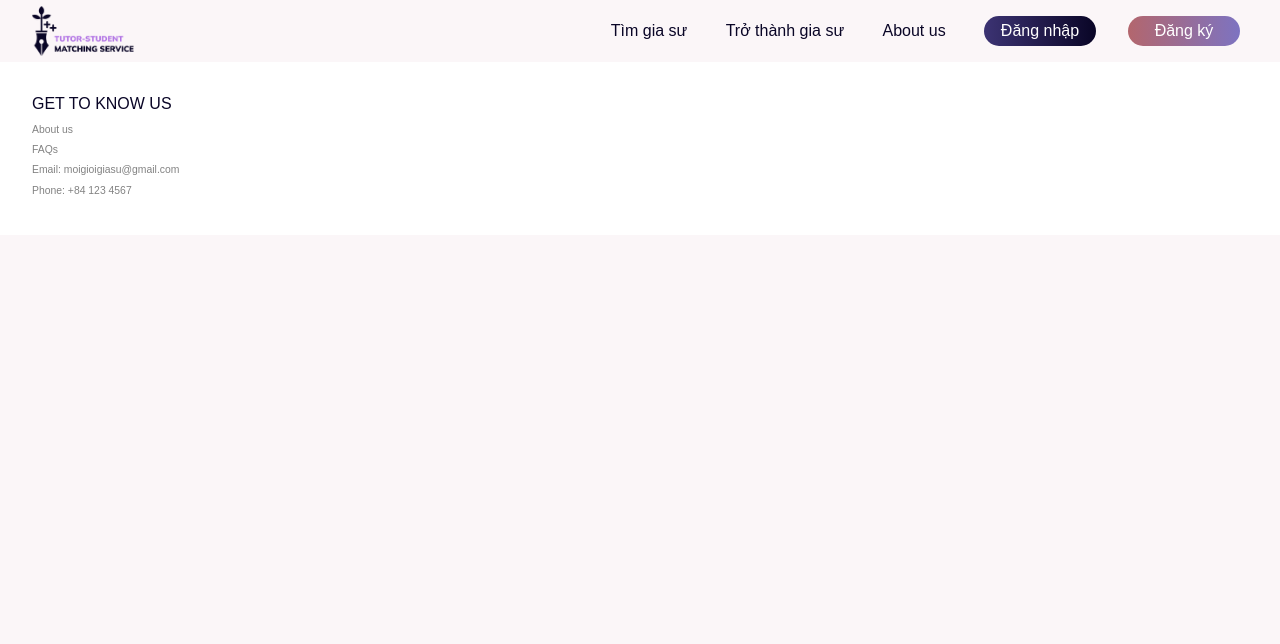
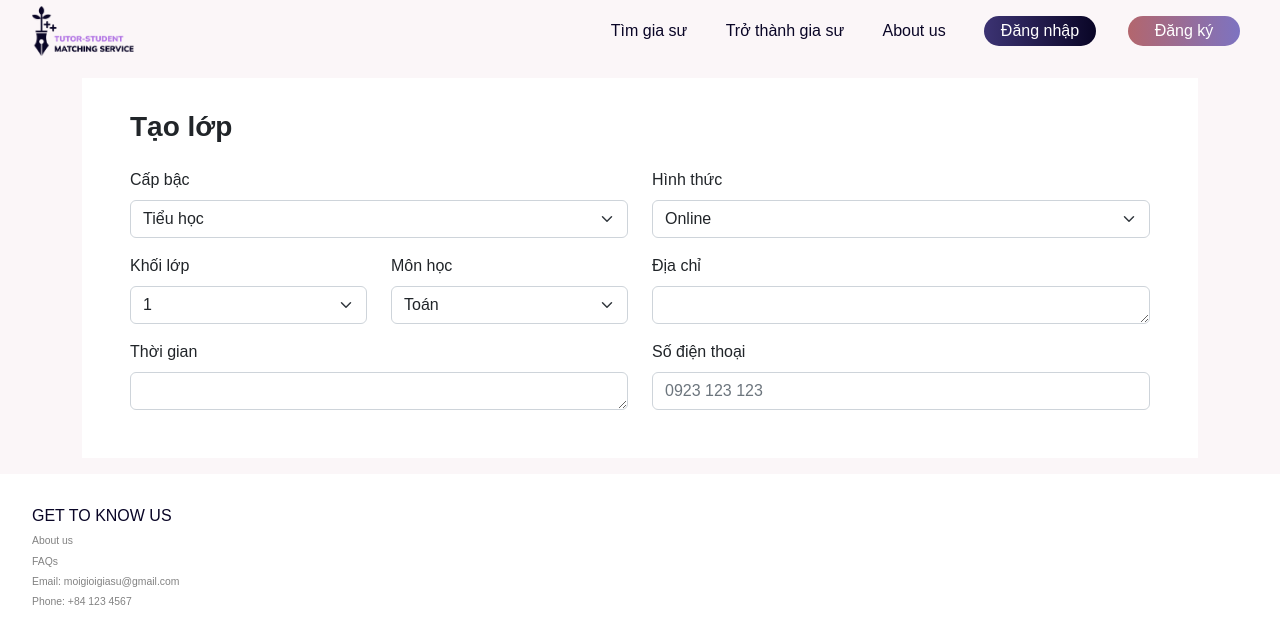
Before and after one commit to thanhhung270502/tutor-student-fe, a React (Create React App) app: page /create_class in a window 1280 px wide. Shown: the top 644 px of the page. Built offline with nearby package versions, Linux system fonts and the light colour scheme.

Commit message:
Create class

```diff
--- a/src/App.js
+++ b/src/App.js
@@ -4,6 +4,10 @@ import Layout from '~/components/Layout/DefaultLayout/Layout';
 
 import Home from './pages/Home/Home.js'
 import ClassList from './pages/ClassList/ClassList'
+import Login from './pages/Login/index.js';
+import SignUp from './pages/SignUp/index.js';
+import Createclass from './pages/CreateClass/index.js';
+
 
 function App() {
     return (
@@ -12,6 +16,9 @@ function App() {
             <Routes>
                 <Route path="/" element={<Home />} />
                 <Route path="/classlist" element={<ClassList />} />
+                <Route path="/login" element={<Login />} />
+                <Route path="/signup" element={<SignUp />} />
+                <Route path="/create_class" element={<Createclass />} />
             </Routes>
         </Layout >
 
--- a/src/components/GlobalStyles/GlobalStyles.scss
+++ b/src/components/GlobalStyles/GlobalStyles.scss
@@ -8,6 +8,13 @@
 // Color
 :root {
     --red: #fe2c55;
+    --gray: #828282;
+    --black: #090526;
+    --purple: #7d73c1;
+    --gray-light: #DEDEDE;
+    --gray-light: #dedede;
+    --white: #fff;
+    --purple-light: #fbf6f8;
 }
 
 * {
--- /dev/null
+++ b/src/pages/CreateClass/create_class.scss
@@ -0,0 +1,8 @@
+.create_class__container {
+    background-color: var(--white);
+    padding: 2rem 3rem;
+
+    h3 {
+        font-weight: bold;
+    }
+}
--- /dev/null
+++ b/src/pages/CreateClass/index.js
@@ -0,0 +1,121 @@
+import './create_class.scss';
+
+function Createclass() {
+    return (
+        <div className="p-3">
+            <div className="container">
+                <div className="create_class__container">
+                    <h3>Tạo lớp</h3>
+                    <div className="row">
+                        <div className="col-6">
+                            <div class="mb-3 mt-3">
+                                <label for="exampleFormControlInput1" className="form-label">
+                                    Cấp bậc
+                                </label>
+                                <select class="form-select" aria-label="Default select example">
+                                    <option selected value="1">
+                                        Tiểu học
+                                    </option>
+                                    <option value="2">Trung học cơ sở</option>
+                                    <option value="3">Trung học phổ thông</option>
+                                    <option value="4">Khác</option>
+                                </select>
+                            </div>
+                        </div>
+                        <div className="col-6">
+                            <div class="mb-3 mt-3">
+                                <label for="exampleFormControlInput1" className="form-label">
+                                    Hình thức
+                                </label>
+                                <select class="form-select" aria-label="Default select example">
+                                    <option selected value="1">
+                                        Online
+                                    </option>
+                                    <option value="2">Offline</option>
+                                </select>
+                            </div>
+                        </div>
+                    </div>
+                    <div className="row">
+                        <div className="col-6">
+                            <div className="row">
+                                <div className="col-6">
+                                    <div class="mb-3">
+                                        <label for="exampleFormControlInput1" className="form-label">
+                                            Khối lớp
+                                        </label>
+                                        <select class="form-select" aria-label="Default select example">
+                                            <option selected value="1">
+                                                1
+                                            </option>
+                                            <option value="2">2</option>
+                                            <option value="3">3</option>
+                                            <option value="4">4</option>
+                                            <option value="5">5</option>
+                                            <option value="6">6</option>
+                                            <option value="7">7</option>
+                                            <option value="8">8</option>
+                                            <option value="9">9</option>
+                                            <option value="10">10</option>
+                                            <option value="11">11</option>
+                                            <option value="12">12</option>
+                                            <option value="13">Khác</option>
+                                        </select>
+                                    </div>
+                                </div>
+                                <div className="col-6">
+                                    <div class="mb-3">
+                                        <label for="exampleFormControlInput1" className="form-label">
+                                            Môn học
+                                        </label>
+                                        <select class="form-select" aria-label="Default select example">
+                                            <option selected value="1">
+                                                Toán
+                                            </option>
+                                            <option value="2">Tiếng Việt</option>
+                                            <option value="3">Vật Lý</option>
+                                            <option value="4">Hóa Học</option>
+                                            <option value="5">Sinh Học</option>
+                                            <option value="6">Ngữ Văn</option>
+                                            <option value="7">Anh Văn</option>
+                                            <option value="8">Địa Lý</option>
+                                            <option value="9">Lịch Sử</option>
+                                        </select>
+                                    </div>
+                                </div>
+                            </div>
+                        </div>
+                        <div className="col-6">
+                            <div class="mb-3">
+                                <label for="exampleFormControlInput1" className="form-label">
+                                    Địa chỉ
+                                </label>
+                                <textarea class="form-control" id="exampleFormControlTextarea1" rows="1"></textarea>
+                            </div>
+                        </div>
+                    </div>
+                    <div className="row">
+                        <div className="col-6">
+                            <div class="mb-3">
+                                <label for="exampleFormControlInput1" className="form-label">
+                                    Thời gian
+                                </label>
+                                <textarea class="form-control" id="exampleFormControlTextarea1" rows="1"></textarea>
+                            </div>
+                        </div>
+                        <div className="col-6">
+                            <div class="mb-3">
+                                <label for="exampleFormControlInput1" className="form-label">
+                                    Số điện thoại
+                                </label>
+                                <input type="text" class="form-control" id="exampleFormControlInput1" placeholder="0923 123 123"></input>
+                            </div>
+                        </div>
+                    </div>
+                </div>
+            </div>
+        </div>
+    );
+}
+
+export default Createclass;
--- a/src/pages/Login/index.js
+++ b/src/pages/Login/index.js
@@ -1,6 +1,5 @@
 import classNames from 'classnames/bind';
 import styles from './Login.module.scss';
-import clsx from 'clsx';
 import './login.scss';
 import images from '~/assets/images';
 
--- a/src/pages/SignUp/index.js
+++ b/src/pages/SignUp/index.js
@@ -5,6 +5,9 @@ import '~/pages/Login/login.scss';
 import images from '~/assets/images';
 
 const cx = classNames.bind(styles);
+
+// const choose = document.getElementById("inputGroupSelect01");
+// console.log(choose.value);
 
 function SignUp() {
     return (
@@ -133,5 +136,4 @@ function SignUp() {
         </div>
     );
 }
-
 export default SignUp;
```
